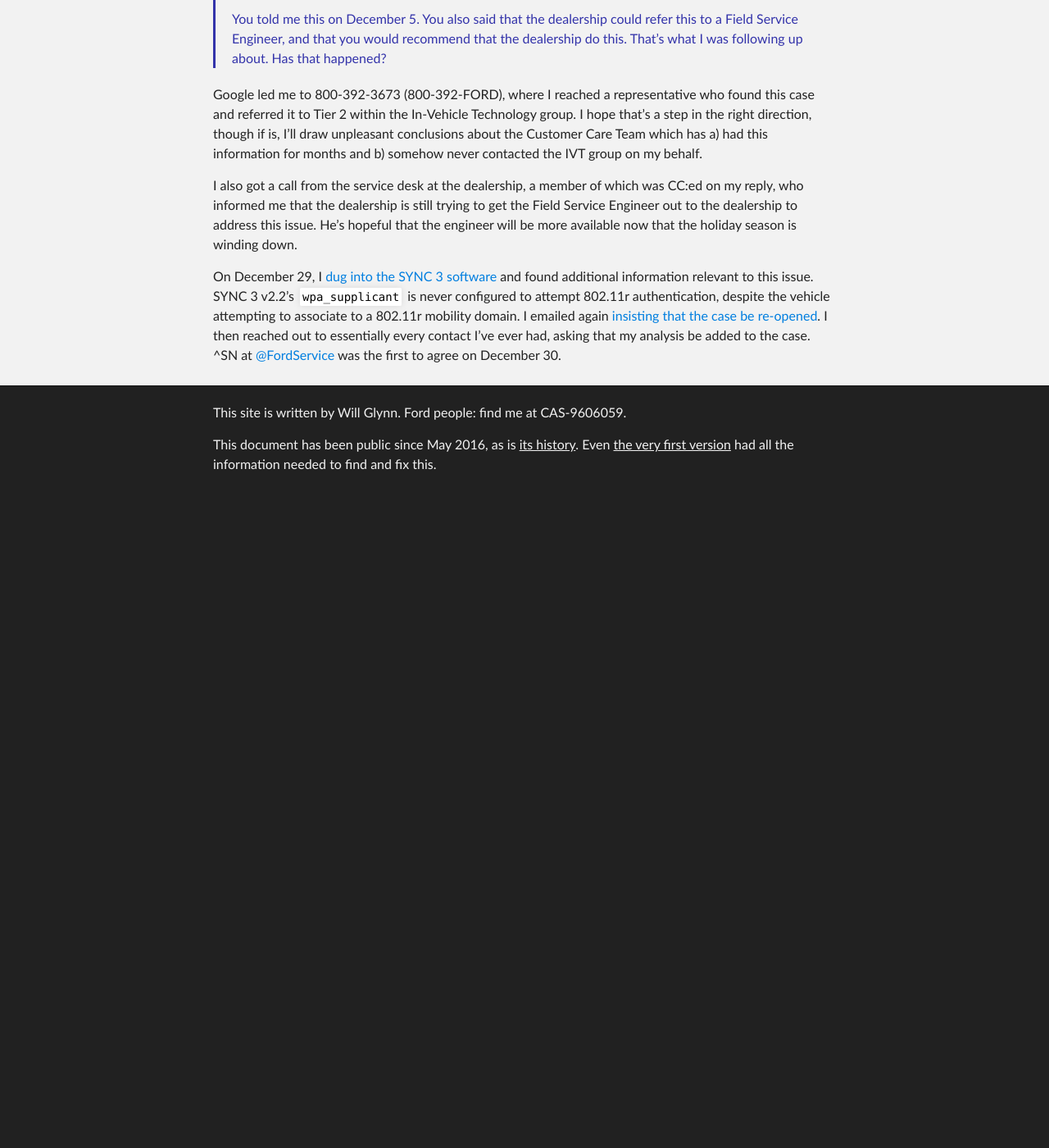
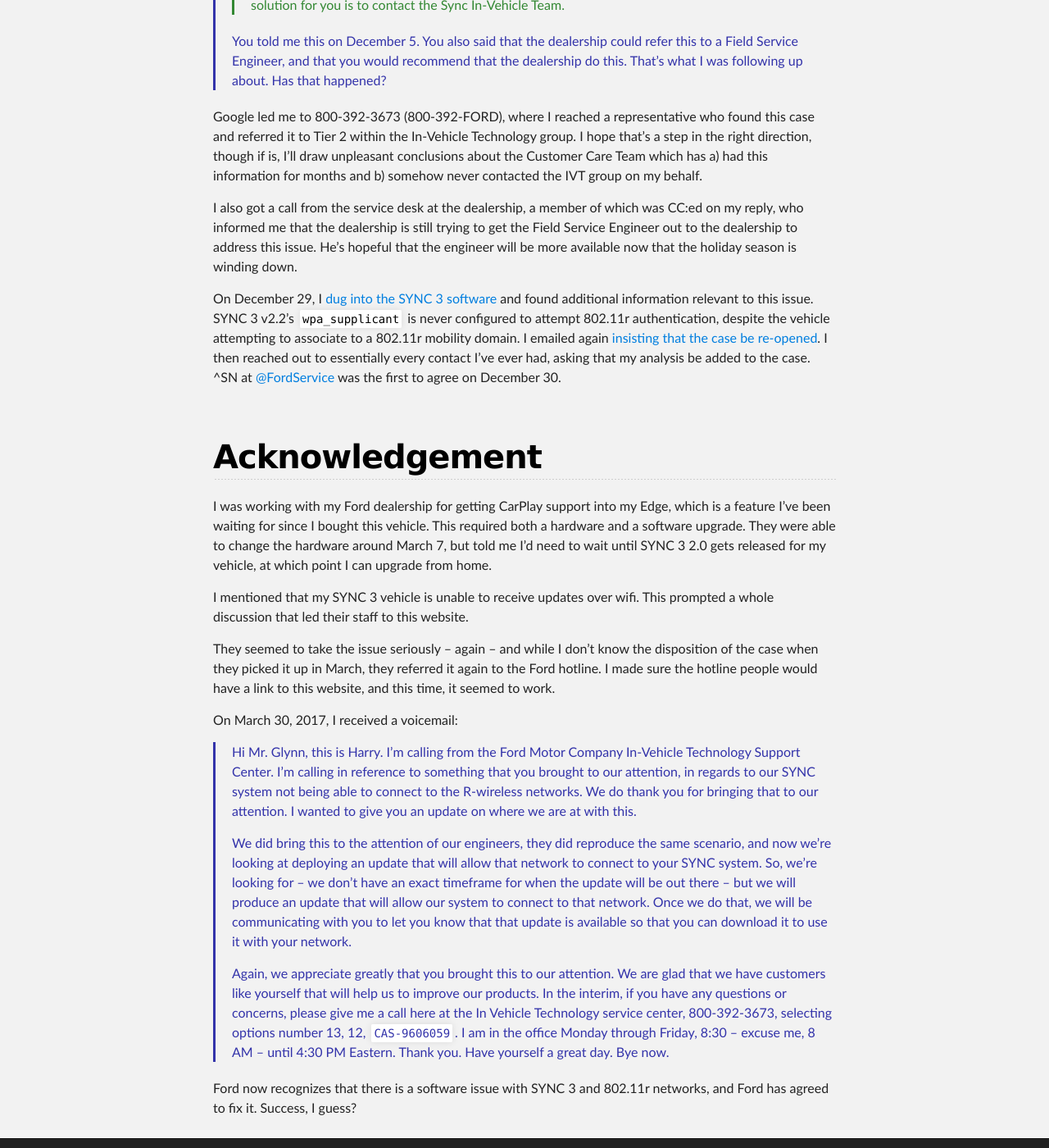
Before and after one commit to willglynn/ford-wifi-is-broken.com, a Jekyll site: the page built from index.md, in a window 1280 px wide and 1400 px high, scrolled down 7673 px. Shown: the whole window at 82% size. Built offline with Jekyll 4.4.1, drawn with Linux system fonts in a browser that asks for light colours; our own code applies the rules of GitHub Pages for plain Markdown files; before the commit the page ends 8276 px from its top, so only the background shows below that; some of the changed text lies outside the part shown.

Commit message:
Add voicemail

```diff
--- a/index.md
+++ b/index.md
@@ -4,7 +4,7 @@ Ford SYNC 3 includes an 802.11b/g/n wifi client, but it is unable to connect to
 
 When SYNC 3 tries to connect to a network that supports 802.11r, it says "I want to use 802.11r" and "I want to use **non-802.11r** security". That's not allowed, so it can't connect.
 
-I know [precisely why](#software-analysis) this happens and all I want is for Ford to fix it. [No luck](#progress) so far.
+I know [precisely why](#software-analysis) this happens and all I want is for Ford to fix it. After [quite an ordeal](#progress), Ford has [acknowledged the issue](#acknowledgement) and is working on a fix.
 
 </div>
 
@@ -200,3 +200,22 @@ Google led me to 800-392-3673 (800-392-FORD), where I reached a representative w
 I also got a call from the service desk at the dealership, a member of which was CC:ed on my reply, who informed me that the dealership is still trying to get the Field Service Engineer out to the dealership to address this issue. He's hopeful that the engineer will be more available now that the holiday season is winding down.
 
 On December 29, I [dug into the SYNC 3 software](#software-analysis) and found additional information relevant to this issue. SYNC 3 v2.2's `wpa_supplicant` is never configured to attempt 802.11r authentication, despite the vehicle attempting to associate to a 802.11r mobility domain. I emailed again [insisting that the case be re-opened](/2016/12/29/email-1483030261.html). I then reached out to essentially every contact I've ever had, asking that my analysis be added to the case. ^SN at [@FordService](https://twitter.com/FordService) was the first to agree on December 30.
+
+Acknowledgement
+===
+
+I was working with my Ford dealership for getting CarPlay support into my Edge, which is a feature I've been waiting for since I bought this vehicle. This required both a hardware and a software upgrade. They were able to change the hardware around March 7, but told me I'd need to wait until SYNC 3 2.0 gets released for my vehicle, at which point I can upgrade from home.
+
+I mentioned that my SYNC 3 vehicle is unable to receive updates over wifi. This prompted a whole discussion that led their staff to this website.
+
+They seemed to take the issue seriously -- again -- and while I don't know the disposition of the case when they picked it up in March, they referred it again to the Ford hotline. I made sure the hotline people would have a link to this website, and this time, it seemed to work.
+
+On March 30, 2017, I received a voicemail:
+
+> Hi Mr. Glynn, this is Harry. I'm calling from the Ford Motor Company In-Vehicle Technology Support Center. I'm calling in reference to something that you brought to our attention, in regards to our SYNC system not being able to connect to the R-wireless networks. We do thank you for bringing that to our attention. I wanted to give you an update on where we are at with this.
+>
+> We did bring this to the attention of our engineers, they did reproduce the same scenario, and now we're looking at deploying an update that will allow that network to connect to your SYNC system. So, we're looking for -- we don't have an exact timeframe for when the update will be out there -- but we will produce an update that will allow our system to connect to that network. Once we do that, we will be communicating with you to let you know that that update is available so that you can download it to use it with your network.
+>
+> Again, we appreciate greatly that you brought this to our attention. We are glad that we have customers like yourself that will help us to improve our products. In the interim, if you have any questions or concerns, please give me a call here at the In Vehicle Technology service center, 800-392-3673, selecting options number 13, 12, `CAS-9606059`. I am in the office Monday through Friday, 8:30 -- excuse me, 8 AM -- until 4:30 PM Eastern. Thank you. Have yourself a great day. Bye now.
+
+Ford now recognizes that there is a software issue with SYNC 3 and 802.11r networks, and Ford has agreed to fix it. Success, I guess?
```
